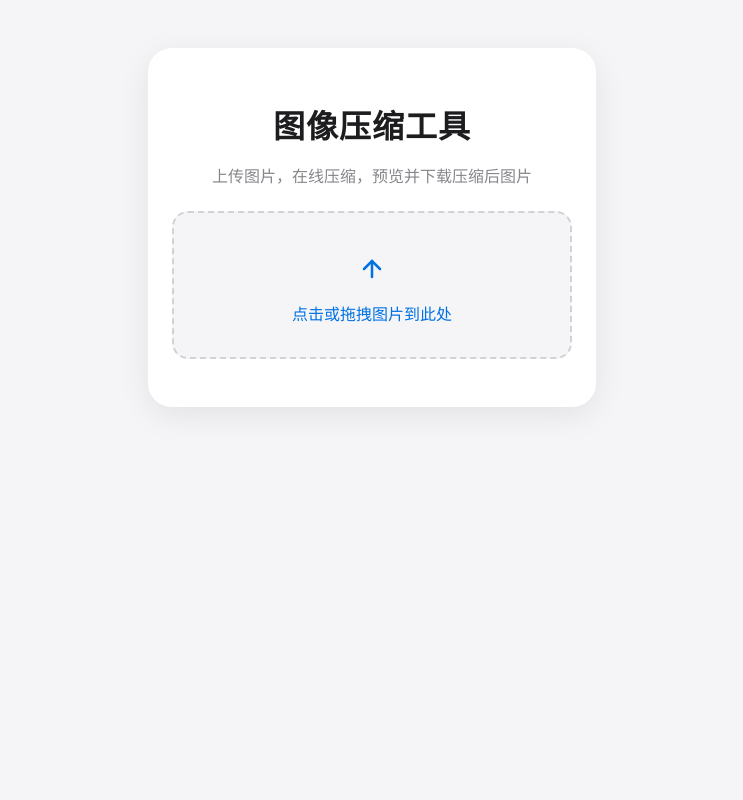
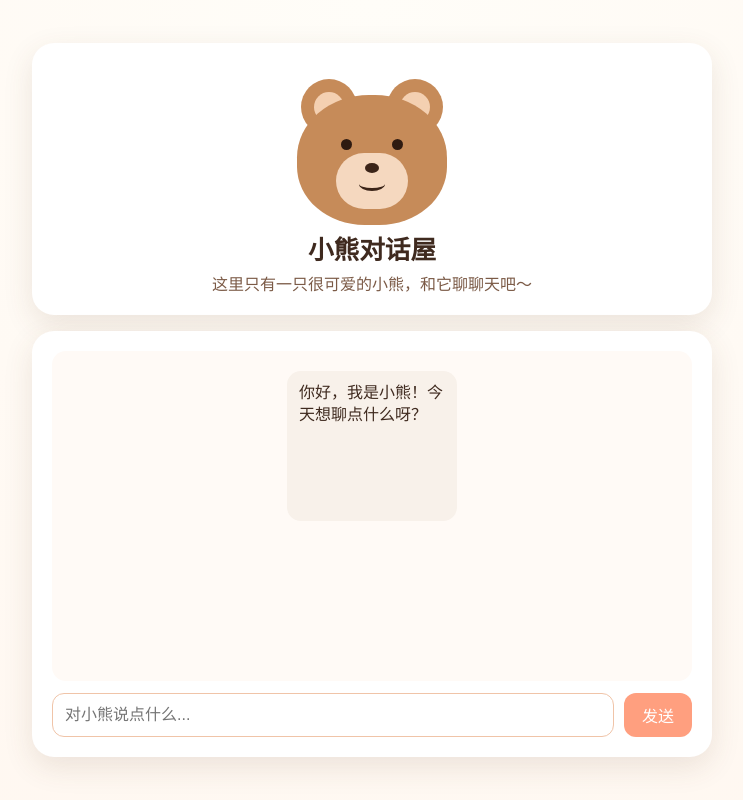
Before and after one commit to loopydad/adad, a plain HTML site: page tuxiangyasuo/index.html in a window 1280 px wide. Shown: the whole page, without its empty margins (268-1011 px from the left). Drawn offline with Linux system fonts and the light colour scheme.

Commit message:
feat: create cute bear chat webpage

```diff
--- a/tuxiangyasuo/index.html
+++ b/tuxiangyasuo/index.html
@@ -1,39 +1,45 @@
-
+<!doctype html>
 <html lang="zh-CN">
 <head>
-  <meta charset="UTF-8">
-  <meta name="viewport" content="width=device-width, initial-scale=1.0">
-  <title>图像压缩工具</title>
-  <link rel="stylesheet" href="style.css">
+  <meta charset="UTF-8" />
+  <meta name="viewport" content="width=device-width, initial-scale=1.0" />
+  <title>小熊对话屋</title>
+  <link rel="stylesheet" href="style.css" />
 </head>
 <body>
-  <div class="container">
-    <h1>图像压缩工具</h1>
-    <p class="subtitle">上传图片，在线压缩，预览并下载压缩后图片</p>
-    <div class="upload-area" id="upload-area">
-      <input type="file" id="file-input" accept="image/png, image/jpeg" />
-      <label for="file-input" class="upload-label">
-        <svg width="48" height="48" viewBox="0 0 48 48" fill="none" xmlns="http://www.w3.org/2000/svg">
-          <rect x="8" y="8" width="32" height="32" rx="8" fill="#F5F5F7"/>
-          <path d="M24 16V32" stroke="#0071E3" stroke-width="2.5" stroke-linecap="round"/>
-          <path d="M16 24L24 16L32 24" stroke="#0071E3" stroke-width="2.5" stroke-linecap="round"/>
-        </svg>
-        <span>点击或拖拽图片到此处</span>
-      </label>
-    </div>
-    <div class="preview-area" id="preview-area" style="display:none;">
-      <h2>原图预览</h2>
-      <img id="original-img" src="" alt="原图预览" />
-      <p id="original-size"></p>
-      <button id="compress-btn">压缩图片</button>
-    </div>
-    <div class="result-area" id="result-area" style="display:none;">
-      <h2>压缩后预览</h2>
-      <img id="compressed-img" src="" alt="压缩后预览" />
-      <p id="compressed-size"></p>
-      <a id="download-btn" href="#" download="compressed.jpg">下载压缩图片</a>
-    </div>
-  </div>
+  <main class="app">
+    <section class="bear-card" aria-label="可爱小熊">
+      <div class="bear" role="img" aria-label="一只可爱的小熊">
+        <div class="ear left"></div>
+        <div class="ear right"></div>
+        <div class="face">
+          <div class="eye left"></div>
+          <div class="eye right"></div>
+          <div class="snout">
+            <div class="nose"></div>
+            <div class="mouth"></div>
+          </div>
+        </div>
+      </div>
+      <h1>小熊对话屋</h1>
+      <p class="subtitle">这里只有一只很可爱的小熊，和它聊聊天吧～</p>
+    </section>
+
+    <section class="chat-card" aria-label="对话区域">
+      <div id="chat-box" class="chat-box" aria-live="polite"></div>
+      <form id="chat-form" class="input-row">
+        <input
+          id="user-input"
+          type="text"
+          placeholder="对小熊说点什么..."
+          maxlength="120"
+          required
+        />
+        <button type="submit">发送</button>
+      </form>
+    </section>
+  </main>
+
   <script src="script.js"></script>
 </body>
 </html>
--- a/tuxiangyasuo/script.js
+++ b/tuxiangyasuo/script.js
@@ -1,96 +1,44 @@
-// 获取页面元素
-const fileInput = document.getElementById('file-input');
-const uploadArea = document.getElementById('upload-area');
-const previewArea = document.getElementById('preview-area');
-const originalImg = document.getElementById('original-img');
-const originalSize = document.getElementById('original-size');
-const compressBtn = document.getElementById('compress-btn');
-const resultArea = document.getElementById('result-area');
-const compressedImg = document.getElementById('compressed-img');
-const compressedSize = document.getElementById('compressed-size');
-const downloadBtn = document.getElementById('download-btn');
+const chatBox = document.getElementById('chat-box');
+const chatForm = document.getElementById('chat-form');
+const userInput = document.getElementById('user-input');
 
-let originalFile = null;
-let compressedBlob = null;
-let originalFileSize = 0;
+const bearReplies = [
+  '嗷呜～我在认真听你说话呢！',
+  '抱抱你，今天也要对自己温柔一点呀。',
+  '小熊建议：先喝一口温水，再慢慢想办法。',
+  '你说得真好，我的毛茸茸耳朵都竖起来啦！',
+  '嘿嘿，你来找我聊天我超开心的。',
+  '没关系，我们可以一步一步来，我陪你。'
+];
 
-// 拖拽上传支持
-uploadArea.addEventListener('dragover', (e) => {
-  e.preventDefault();
-  uploadArea.classList.add('dragover');
-});
-uploadArea.addEventListener('dragleave', (e) => {
-  e.preventDefault();
-  uploadArea.classList.remove('dragover');
-});
-uploadArea.addEventListener('drop', (e) => {
-  e.preventDefault();
-  uploadArea.classList.remove('dragover');
-  if (e.dataTransfer.files && e.dataTransfer.files[0]) {
-    handleFile(e.dataTransfer.files[0]);
-  }
-});
-
-fileInput.addEventListener('change', (e) => {
-  if (e.target.files && e.target.files[0]) {
-    handleFile(e.target.files[0]);
-  }
-});
-
-// 处理上传的图片文件
-function handleFile(file) {
-  if (!file.type.startsWith('image/')) {
-    alert('请上传图片文件');
-    return;
-  }
-  originalFile = file;
-  originalFileSize = file.size;
-  const reader = new FileReader();
-  reader.onload = function (e) {
-    originalImg.src = e.target.result;
-    previewArea.style.display = 'block';
-    originalSize.textContent = `原图大小：${(file.size/1024).toFixed(2)} KB`;
-    resultArea.style.display = 'none';
-  };
-  reader.readAsDataURL(file);
+function addMessage(text, sender) {
+  const msg = document.createElement('div');
+  msg.className = `msg ${sender}`;
+  msg.textContent = text;
+  chatBox.appendChild(msg);
+  chatBox.scrollTop = chatBox.scrollHeight;
 }
 
-// 压缩图片
-compressBtn.addEventListener('click', () => {
-  if (!originalFile) return;
-  const img = new window.Image();
-  img.onload = function () {
-    // 创建canvas绘制图片
-    const canvas = document.createElement('canvas');
-    canvas.width = img.width;
-    canvas.height = img.height;
-    const ctx = canvas.getContext('2d');
-    ctx.drawImage(img, 0, 0, img.width, img.height);
+function pickReply(userText) {
+  if (userText.includes('你好')) return '你好呀！我是你的小熊朋友 🐻';
+  if (userText.includes('难过') || userText.includes('伤心')) return '来，小熊给你一个大大的抱抱。';
+  if (userText.includes('晚安')) return '晚安喔，愿你梦里也有软软的小熊云朵。';
 
-    // 判断图片类型，PNG转为JPEG压缩
-    let outputType = 'image/jpeg';
-    let ext = 'jpg';
-    let quality = 0.6; // 更低质量以保证压缩效果
-    if (originalFile.type === 'image/jpeg') {
-      outputType = 'image/jpeg';
-      ext = 'jpg';
-      quality = 0.6;
-    }
-    // PNG一律转为JPEG
+  const idx = Math.floor(Math.random() * bearReplies.length);
+  return bearReplies[idx];
+}
 
-    canvas.toBlob(function(blob) {
-      compressedBlob = blob;
-      const url = URL.createObjectURL(blob);
-      compressedImg.src = url;
-      compressedSize.textContent = `压缩后大小：${(blob.size/1024).toFixed(2)} KB`;
-      downloadBtn.href = url;
-      downloadBtn.download = `compressed.${ext}`;
-      resultArea.style.display = 'block';
-      // 压缩后体积更大时提示
-      if (blob.size >= originalFileSize) {
-        alert('⚠️ 压缩后图片体积未减小，建议尝试更小的原图或使用JPEG格式上传。');
-      }
-    }, outputType, quality);
-  };
-  img.src = URL.createObjectURL(originalFile);
+addMessage('你好，我是小熊！今天想聊点什么呀？', 'bear');
+
+chatForm.addEventListener('submit', (event) => {
+  event.preventDefault();
+  const text = userInput.value.trim();
+  if (!text) return;
+
+  addMessage(text, 'user');
+  userInput.value = '';
+
+  setTimeout(() => {
+    addMessage(pickReply(text), 'bear');
+  }, 350);
 });
--- a/tuxiangyasuo/style.css
+++ b/tuxiangyasuo/style.css
@@ -1,92 +1,194 @@
+:root {
+  --bg: #fff7f0;
+  --card: #ffffff;
+  --text: #3f2a1f;
+  --bear: #c68b59;
+  --bear-dark: #8f5c34;
+  --accent: #ff9f7f;
+  --chat-user: #ffe3d7;
+  --chat-bear: #f8f1ea;
+}
+
+* {
+  box-sizing: border-box;
+}
+
 body {
   margin: 0;
-  font-family: -apple-system,BlinkMacSystemFont,'Segoe UI',Roboto,'Helvetica Neue',Arial,sans-serif;
-  background: #f5f5f7;
-  color: #1d1d1f;
+  min-height: 100vh;
+  font-family: 'PingFang SC', 'Microsoft YaHei', system-ui, sans-serif;
+  background: radial-gradient(circle at top, #fffdf8, var(--bg));
+  color: var(--text);
+  display: grid;
+  place-items: center;
+  padding: 20px;
 }
-.container {
-  max-width: 400px;
-  margin: 48px auto;
-  background: #fff;
-  border-radius: 24px;
-  box-shadow: 0 8px 32px rgba(0,0,0,0.08);
-  padding: 32px 24px 24px 24px;
+
+.app {
+  width: min(680px, 100%);
+  display: grid;
+  gap: 16px;
+}
+
+.bear-card,
+.chat-card {
+  background: var(--card);
+  border-radius: 22px;
+  padding: 20px;
+  box-shadow: 0 10px 30px rgba(98, 64, 44, 0.12);
+}
+
+.bear-card {
   text-align: center;
 }
-h1 {
-  font-size: 2rem;
-  font-weight: 700;
-  margin-bottom: 8px;
-  letter-spacing: 1px;
-}
-.subtitle {
-  color: #86868b;
-  font-size: 1rem;
-  margin-bottom: 24px;
-}
-.upload-area {
-  border: 2px dashed #d1d1d6;
-  border-radius: 16px;
-  padding: 32px 0;
-  background: #f5f5f7;
-  margin-bottom: 24px;
-  transition: border-color 0.2s;
+
+.bear {
+  width: 170px;
+  height: 150px;
+  margin: 6px auto 10px;
   position: relative;
 }
-.upload-area.dragover {
-  border-color: #0071e3;
+
+.ear {
+  width: 56px;
+  height: 56px;
+  background: var(--bear);
+  border-radius: 50%;
+  position: absolute;
+  top: 10px;
 }
-.upload-label {
+
+.ear::after {
+  content: '';
+  width: 30px;
+  height: 30px;
+  background: #f4d0b1;
+  border-radius: 50%;
+  position: absolute;
+  left: 13px;
+  top: 13px;
+}
+
+.ear.left { left: 14px; }
+.ear.right { right: 14px; }
+
+.face {
+  width: 150px;
+  height: 130px;
+  background: var(--bear);
+  border-radius: 48% 48% 45% 45%;
+  position: absolute;
+  left: 10px;
+  top: 26px;
+}
+
+.eye {
+  width: 11px;
+  height: 11px;
+  background: #2f1b11;
+  border-radius: 50%;
+  position: absolute;
+  top: 44px;
+}
+
+.eye.left { left: 44px; }
+.eye.right { right: 44px; }
+
+.snout {
+  width: 72px;
+  height: 56px;
+  background: #f5d8bf;
+  border-radius: 40px;
+  position: absolute;
+  left: 39px;
+  top: 58px;
+}
+
+.nose {
+  width: 14px;
+  height: 10px;
+  background: #3b2418;
+  border-radius: 50%;
+  margin: 10px auto 4px;
+}
+
+.mouth {
+  width: 26px;
+  height: 14px;
+  border-bottom: 3px solid #3b2418;
+  border-radius: 0 0 50% 50%;
+  margin: 0 auto;
+}
+
+h1 {
+  margin: 4px 0;
+  font-size: 1.6rem;
+}
+
+.subtitle {
+  margin: 0;
+  color: #7b5a46;
+}
+
+.chat-box {
+  height: 330px;
+  overflow-y: auto;
+  border-radius: 14px;
+  background: #fffaf6;
+  padding: 14px;
   display: flex;
   flex-direction: column;
-  align-items: center;
+  gap: 10px;
+}
+
+.msg {
+  max-width: 84%;
+  padding: 10px 12px;
+  border-radius: 14px;
+  line-height: 1.4;
+  word-break: break-word;
+}
+
+.msg.bear {
+  align-self: flex-start;
+  background: var(--chat-bear);
+}
+
+.msg.user {
+  align-self: flex-end;
+  background: var(--chat-user);
+}
+
+.input-row {
+  margin-top: 12px;
+  display: flex;
+  gap: 10px;
+}
+
+#user-input {
+  flex: 1;
+  border: 1px solid #f0c4a8;
+  border-radius: 12px;
+  padding: 12px;
+  font-size: 1rem;
+}
+
+button {
+  border: 0;
+  border-radius: 12px;
+  background: var(--accent);
+  color: #fff;
+  font-size: 1rem;
+  padding: 0 18px;
   cursor: pointer;
-  color: #0071e3;
-  font-size: 1rem;
-  gap: 8px;
 }
-#file-input {
-  display: none;
+
+button:hover {
+  filter: brightness(0.95);
 }
-.preview-area, .result-area {
-  margin-top: 24px;
-  background: #f9f9fa;
-  border-radius: 16px;
-  padding: 16px 0 24px 0;
-  box-shadow: 0 2px 8px rgba(0,0,0,0.03);
-}
-img {
-  max-width: 90%;
-  border-radius: 12px;
-  margin: 12px 0;
-  box-shadow: 0 2px 8px rgba(0,0,0,0.04);
-}
-button, #download-btn {
-  background: #0071e3;
-  color: #fff;
-  border: none;
-  border-radius: 8px;
-  padding: 10px 28px;
-  font-size: 1rem;
-  font-weight: 600;
-  cursor: pointer;
-  margin-top: 12px;
-  transition: background 0.2s;
-  text-decoration: none;
-  display: inline-block;
-}
-button:hover, #download-btn:hover {
-  background: #005bb5;
-}
-@media (max-width: 500px) {
-  .container {
-    max-width: 98vw;
-    padding: 16px 4vw 16px 4vw;
-  }
-  h1 {
-    font-size: 1.3rem;
-  }
-  .upload-area {
-    padding: 20px 0;
+
+@media (max-width: 560px) {
+  .chat-box {
+    height: 280px;
   }
 }
```
